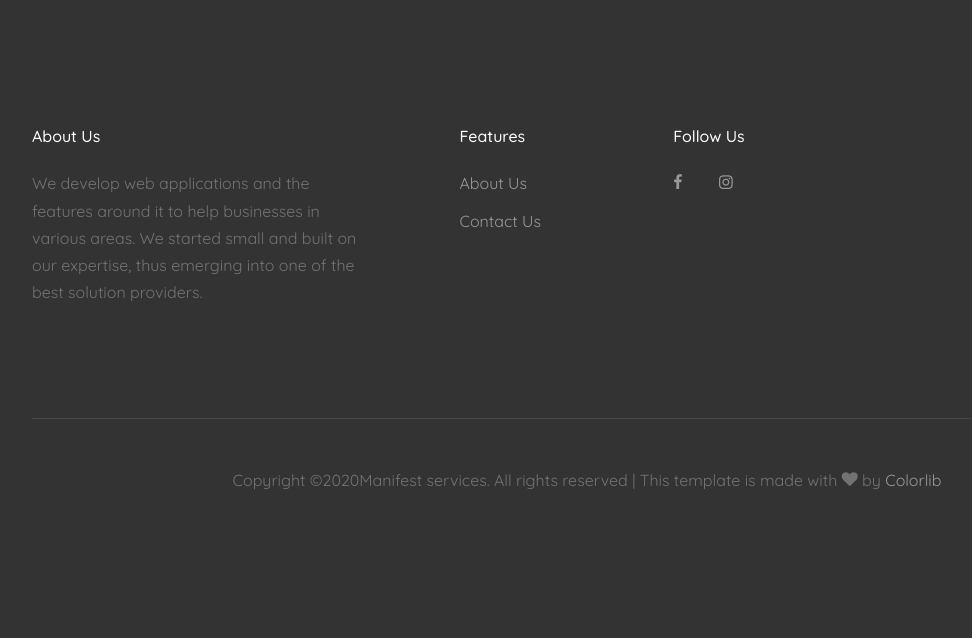
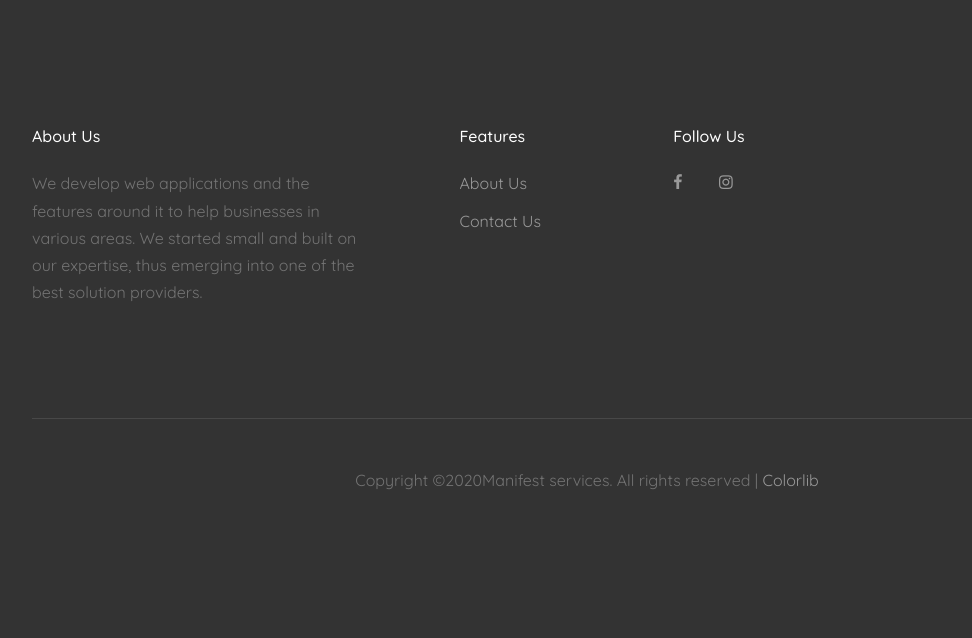
Before and after one commit to manifestservices/manifest, a Django app: a page that uses manifest/templates/footer.html in a window 1280 px wide. Shown: the part 2435-3073 px from the top of the page, without its empty margins (53-1025 px from the left). Run offline with Django 3.2, Linux system fonts and the light colour scheme; some libraries are stand-ins or nearby versions; some web fonts are replaced.

Commit message:
Updating footer

```diff
--- a/manifest/templates/footer.html
+++ b/manifest/templates/footer.html
@@ -46,7 +46,7 @@
             <div class="border-top pt-5">
             <p>
             <!-- Link back to Colorlib can't be removed. Template is licensed under CC BY 3.0. -->
-            Copyright &copy;<script>document.write(new Date().getFullYear());</script>Manifest services. All rights reserved | This template is made with <i class="icon-heart" aria-hidden="true"></i> by <a href="https://colorlib.com" target="_blank" >Colorlib</a>
+            Copyright &copy;<script>document.write(new Date().getFullYear());</script>Manifest services. All rights reserved | <a href="https://colorlib.com" target="_blank" >Colorlib</a>
             <!-- Link back to Colorlib can't be removed. Template is licensed under CC BY 3.0. -->
             </p>
             </div>
```
